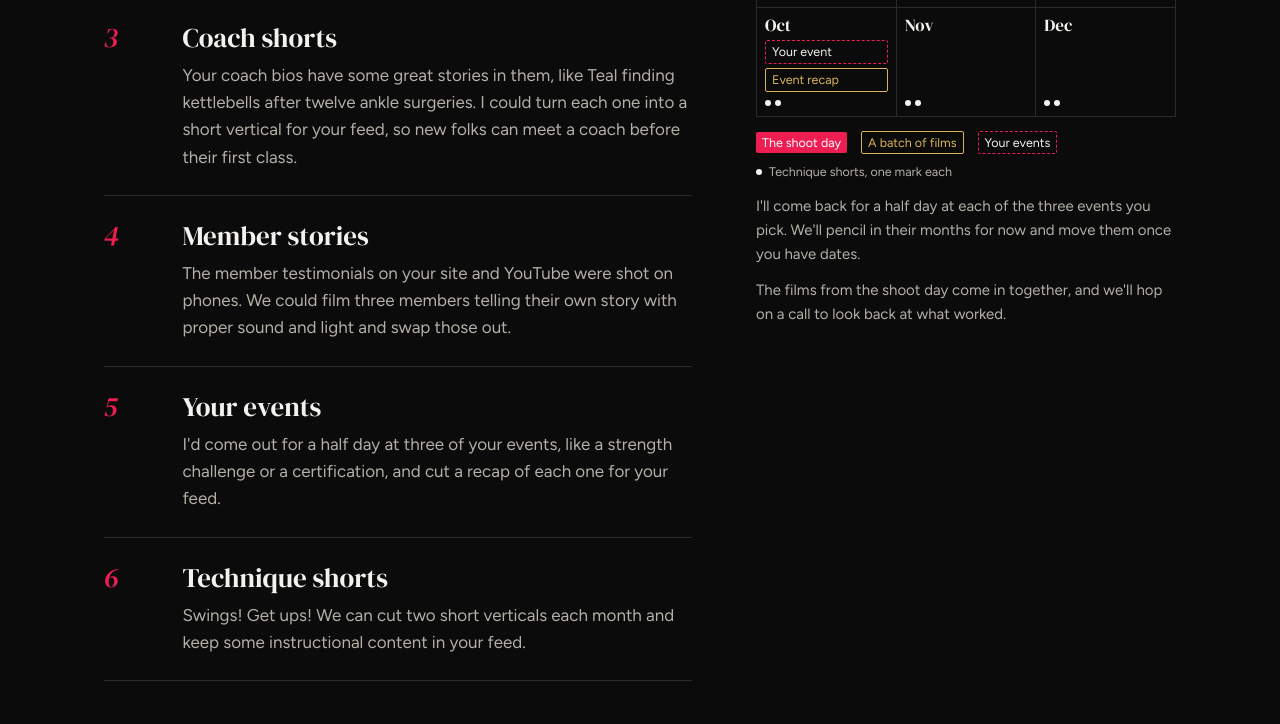
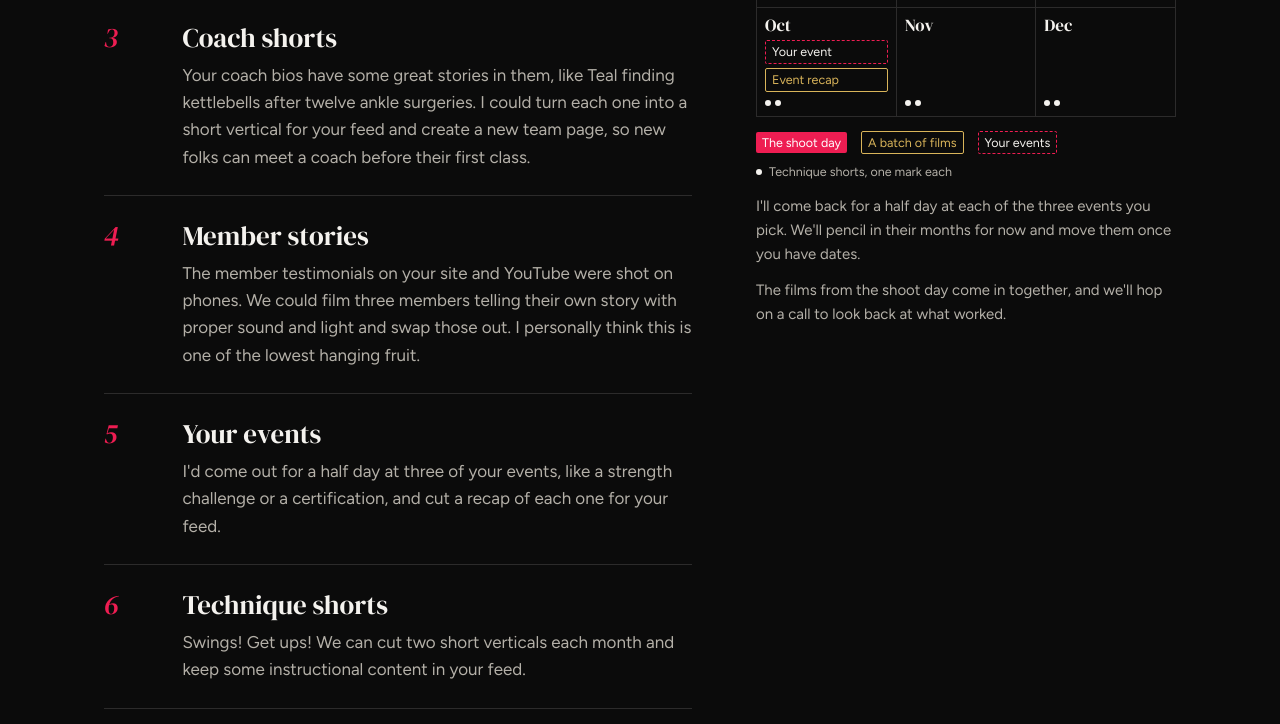
Before and after one commit to codycharlesmcdonald/portlandcontent, a plain HTML site: page hardstyle2027.html in a window 1280 px wide. Shown: the part 1556-2280 px from the top of the page. Drawn offline with Linux system fonts and the light colour scheme; a script that the page names is missing.

Commit message:
Hardstyle 2027: Cody's team page and lowest hanging fruit lines
Co-Authored-By: Claude Opus 5.5 <noreply@anthropic.com>

```diff
--- a/hardstyle2027.html
+++ b/hardstyle2027.html
@@ -299,9 +299,9 @@ a{color:inherit}
         <li><span class="n">2</span><h3>Your first class</h3>
           <p>I can make a short course that walks folks through Foundations, six kettlebell basics, and it can sit on your classes page for new sign ups or run behind ad spend.</p></li>
         <li><span class="n">3</span><h3>Coach shorts</h3>
-          <p>Your coach bios have some great stories in them, like Teal finding kettlebells after twelve ankle surgeries. I could turn each one into a short vertical for your feed, so new folks can meet a coach before their first class.</p></li>
+          <p>Your coach bios have some great stories in them, like Teal finding kettlebells after twelve ankle surgeries. I could turn each one into a short vertical for your feed and create a new team page, so new folks can meet a coach before their first class.</p></li>
         <li><span class="n">4</span><h3>Member stories</h3>
-          <p>The member testimonials on your site and YouTube were shot on phones. We could film three members telling their own story with proper sound and light and swap those out.</p></li>
+          <p>The member testimonials on your site and YouTube were shot on phones. We could film three members telling their own story with proper sound and light and swap those out. I personally think this is one of the lowest hanging fruit.</p></li>
         <li><span class="n">5</span><h3>Your events</h3>
           <p>I'd come out for a half day at three of your events, like a strength challenge or a certification, and cut a recap of each one for your feed.</p></li>
         <li><span class="n">6</span><h3>Technique shorts</h3>
```
